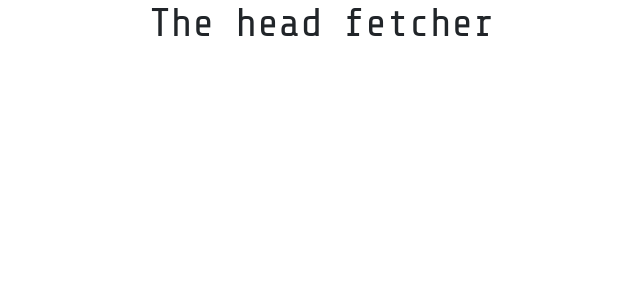
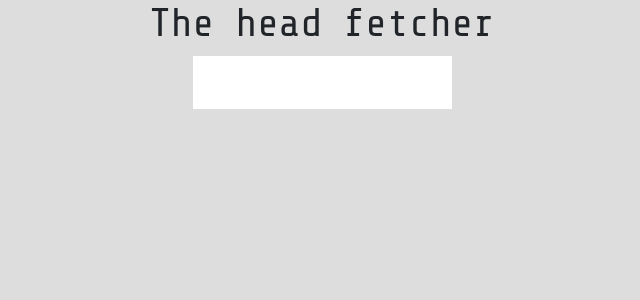
Before and after one commit to robahl/unobstrusive-head-fetcher, a React (Create React App) app: page / in a window 1280 px wide. Shown: the top 300 px of the page, without its empty margins (318-958 px from the left). Built offline with nearby package versions, Linux system fonts and the light colour scheme.

Commit message:
Have a gray body background

```diff
--- a/src/index.scss
+++ b/src/index.scss
@@ -1,6 +1,7 @@
 @import '~bootstrap/scss/bootstrap';
 
 body {
+  background: #dddddd;
   margin: 0;
   padding: 0;
   font-family: 'Share Tech Mono', -apple-system, BlinkMacSystemFont, 'Segoe UI',
```
